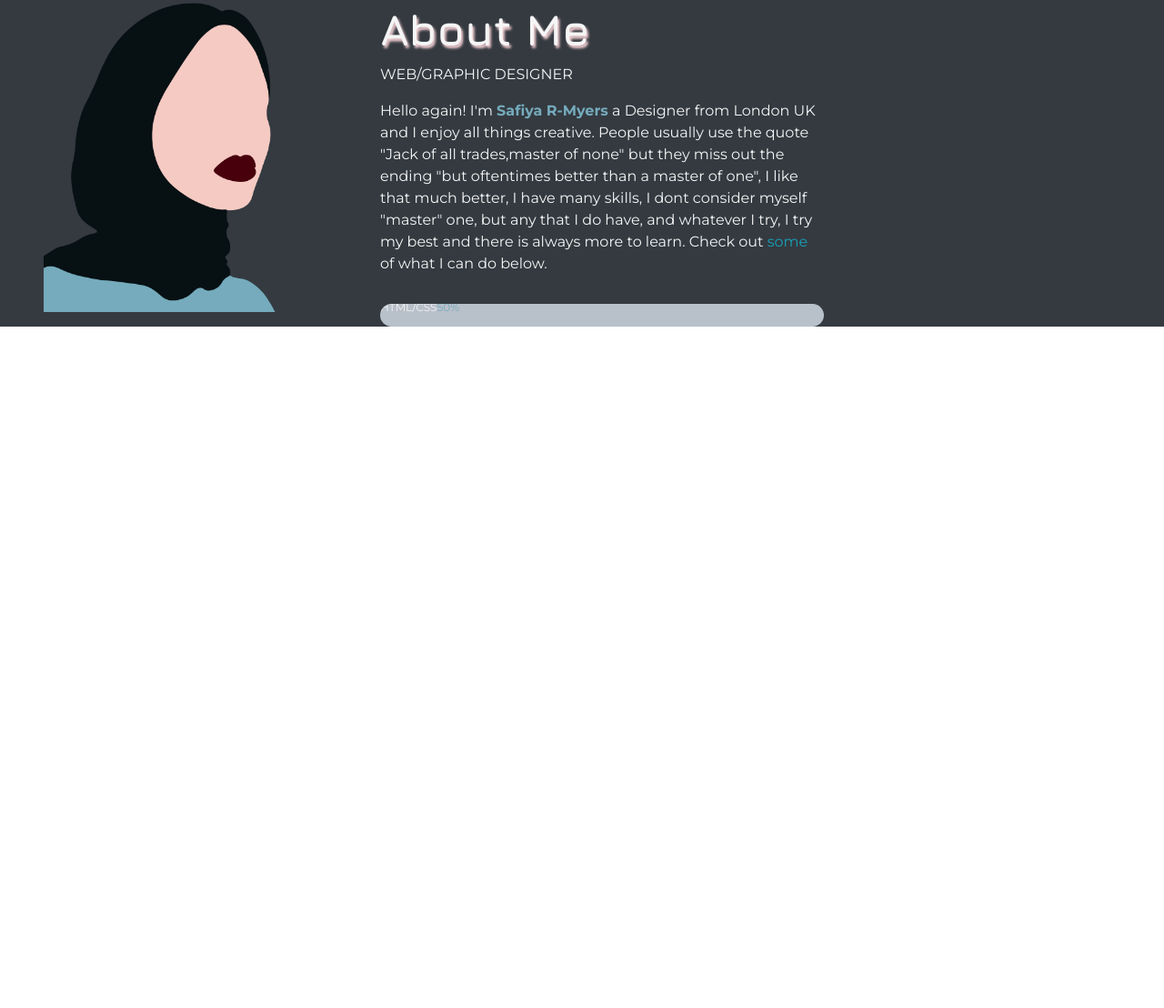
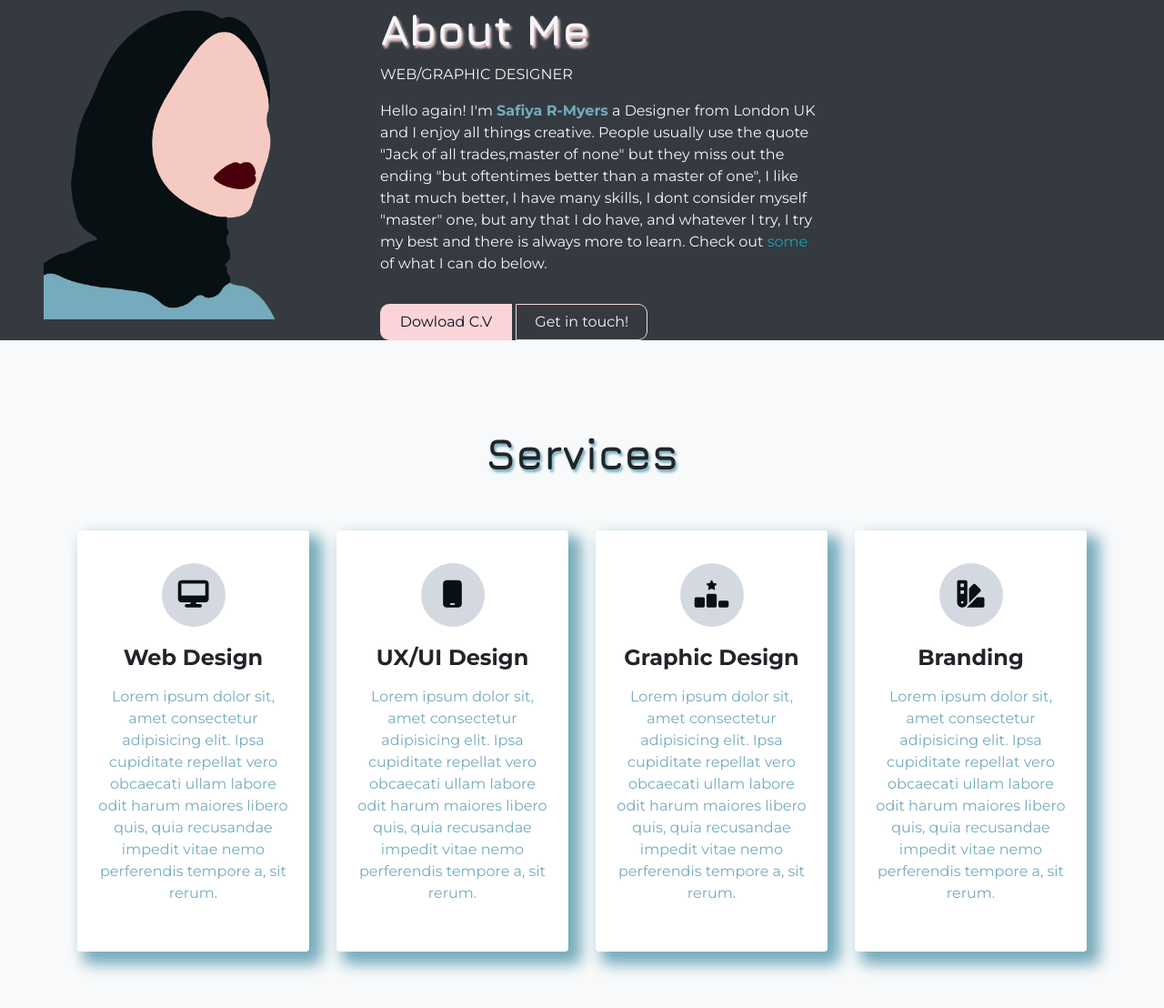
Before and after one commit to SafUmmSul91/Like_I_Said_Try_Again, a plain HTML site: page about.html in a window 1280 px wide. Shown: the part 132-1240 px from the top of the page at 91% size. Before the commit the page ends 800 px from the top, so only its background shows below. Drawn offline with nearby package versions, Linux system fonts and the light colour scheme.

Commit message:
Add Services content to about.html and customise cards from bootstrap 4 with css

```diff
--- a/about.html
+++ b/about.html
@@ -49,16 +49,80 @@
                          I try my best and there is always more to learn.
                           Check out <span class="text-info">some</span> of what I can do below.</p>
 
-                 <div class="progress">
-                    <div class="pro-value1">
-                        <p>HTML/CSS<span text-white float right>50%</span></p>
-                    </div>
-                 </div>
+                 <input type="button" class="btn1" value="Dowload C.V">
+                 <input type="button" class="btn2" value="Get in touch!">
                 </div>
             </div>
         </div>
     </section>
 
+    <section class="services py-5 bg-light">
+      <div class="container py-5">
+        <h1 class="text-center pb-5">Services</h1>
+        <div class="row pb-3">
+
+          <div class="col-lg-3 mb-3">
+              <div class="card text-center py-3">
+                <div class="card-body">
+                  <div class="circle">
+                    <span><i class="fas fa-desktop"></i></span>
+                  </div>
+                  <h4 class="font-weight-bold pb-2">
+                    Web Design
+                  </h4>
+                  <p>Lorem ipsum dolor sit, amet consectetur adipisicing elit.
+                    Ipsa cupiditate repellat vero obcaecati ullam labore odit harum maiores libero quis, quia recusandae impedit vitae nemo perferendis tempore a, sit rerum.</p>
+                </div>
+              </div>
+          </div>
+
+          <div class="col-lg-3 mb-3">
+            <div class="card text-center py-3">
+              <div class="card-body">
+                <div class="circle">
+                  <span><i class="fa-solid fa-mobile"></i></span>
+                </div>
+                <h4 class="font-weight-bold pb-2">
+                  UX/UI Design
+                </h4>
+                <p>Lorem ipsum dolor sit, amet consectetur adipisicing elit.
+                  Ipsa cupiditate repellat vero obcaecati ullam labore odit harum maiores libero quis, quia recusandae impedit vitae nemo perferendis tempore a, sit rerum.</p>
+              </div>
+            </div>
+        </div>
+
+        <div class="col-lg-3 mb-3">
+          <div class="card text-center py-3">
+            <div class="card-body">
+              <div class="circle">
+                <span><i class="fa-solid fa-ranking-star"></i></span>
+              </div>
+              <h4 class="font-weight-bold pb-2">
+                Graphic Design
+              </h4>
+              <p>Lorem ipsum dolor sit, amet consectetur adipisicing elit.
+                Ipsa cupiditate repellat vero obcaecati ullam labore odit harum maiores libero quis, quia recusandae impedit vitae nemo perferendis tempore a, sit rerum.</p>
+            </div>
+          </div>
+      </div>
+
+      <div class="col-lg-3 mb-3">
+        <div class="card text-center py-3">
+          <div class="card-body">
+            <div class="circle">
+              <span><i class="fa-solid fa-swatchbook"></i></span>
+            </div>
+            <h4 class="font-weight-bold pb-2">
+              Branding
+            </h4>
+            <p>Lorem ipsum dolor sit, amet consectetur adipisicing elit.
+              Ipsa cupiditate repellat vero obcaecati ullam labore odit harum maiores libero quis, quia recusandae impedit vitae nemo perferendis tempore a, sit rerum.</p>
+          </div>
+        </div>
+    </div>
+        </div>
+      </div>
+    </section>
 
 
     <script src="https://cdn.jsdelivr.net/npm/jquery@3.5.1/dist/jquery.slim.min.js" integrity="sha384-DfXdz2htPH0lsSSs5nCTpuj/zy4C+OGpamoFVy38MVBnE+IbbVYUew+OrCXaRkfj" crossorigin="anonymous"></script>
--- a/assets/css/style.css
+++ b/assets/css/style.css
@@ -93,13 +93,79 @@
     color: #75abbc;
 }
 
-.progress {
-    background-color: #B8C0CA;
-    justify-content: flex-start;
-    border-radius: 50px;
-    align-items: center;
-    position: relative;
-    display: flex;
-    height: 25px;
-    width: 100%;
+.btn1 {
+    height: 40px;
+    width: 145px;
+    outline: none;
+    border: none;
+    border-radius: 10px 0px 0px 10px;
+    background-color: #FAD4D8;
+    color: #071013;
+    cursor: pointer;
+    transition: ease-out 0.7s;
 }
+
+.btn1:hover {
+    border-radius: 5px;
+    background-color: transparent;
+    color: white;
+    border: 1px solid whitesmoke;
+    transition: 0.7s;
+}
+
+.btn2 {
+    height: 40px;
+    width: 145px;
+    outline: none;
+    border: 1px solid #FAD4D8;
+    border-radius: 0px 10px 10px 0px;
+    background-color: transparent;
+    color: whitesmoke;
+}
+
+.btn2:hover {
+    border-radius: 5px;
+    background-color: #FAD4D8;
+    color: black;
+    border: 1px solid whitesmoke;
+    transition: 0.7s;
+}
+
+/*---------------------------Services--*/
+.services h1 {
+    font-family: 'Jura', sans-serif;
+    text-shadow: #FAD4D8;
+    font-weight: 800;
+    font-size: 3rem;
+    text-shadow: 2px 3px 3px #75abbc;
+}
+
+.card {
+    border: none;
+    outline: none;
+    -webkit-box-shadow: 10px 10px 16px 4px #75ABBC;
+    -moz-box-shadow: 10px 10px 16px 4px #75ABBC;
+    box-shadow: 10px 10px 16px 4px #75ABBC;
+}
+
+.card p {
+    color: #75abbc;
+}
+
+.circle {
+    height: 70px;
+    width: 70px;
+    background-color: #d4d9e1;
+    color: #071013;
+    padding: 12px;
+    font-size: 30px;
+    border-radius: 50%;
+    display: inline-block;
+    margin-bottom: 20px;
+}
+
+.card:hover .circle {
+    background-color: #071013;
+    color: #75abbc;
+    transition: 0.5s;
+}
```
